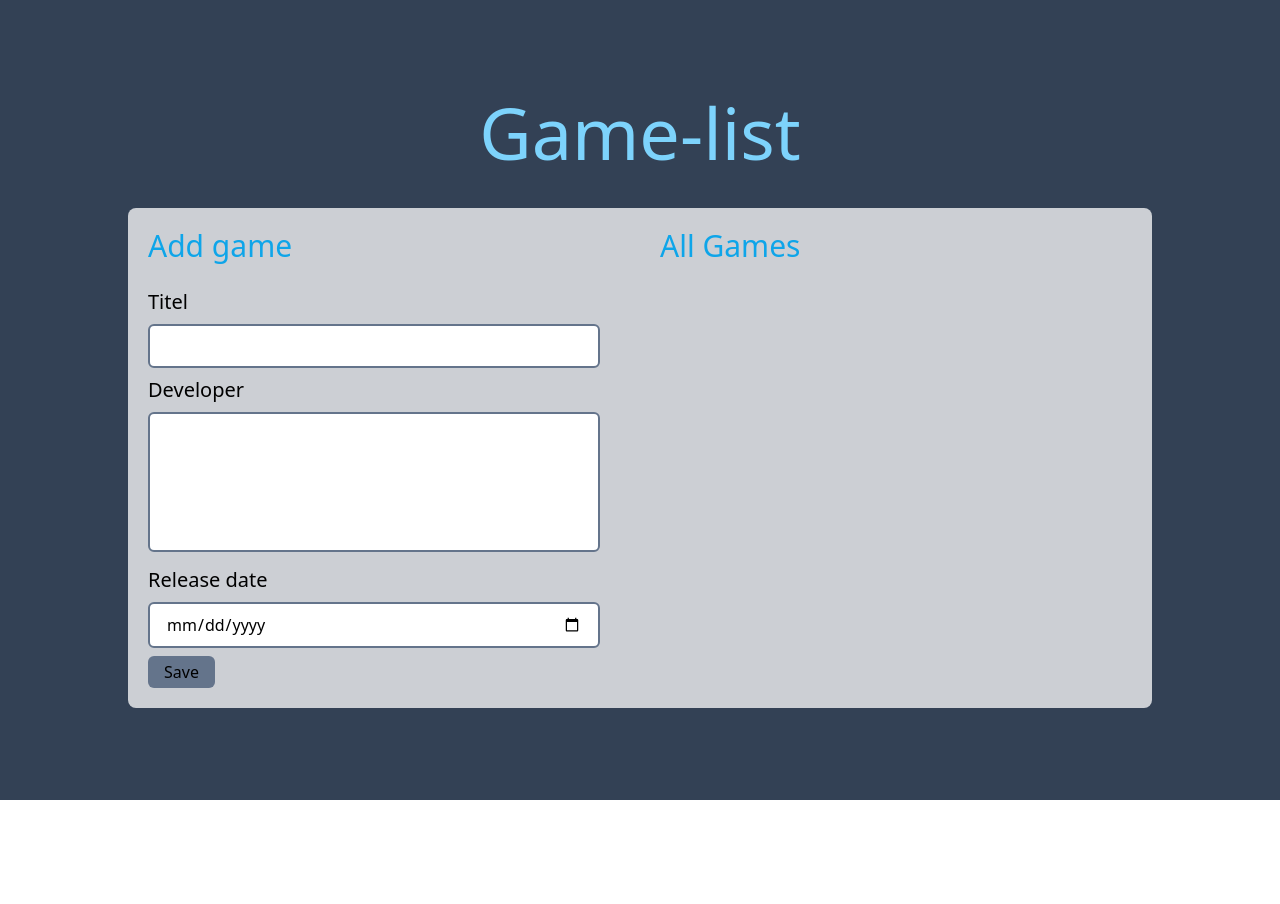
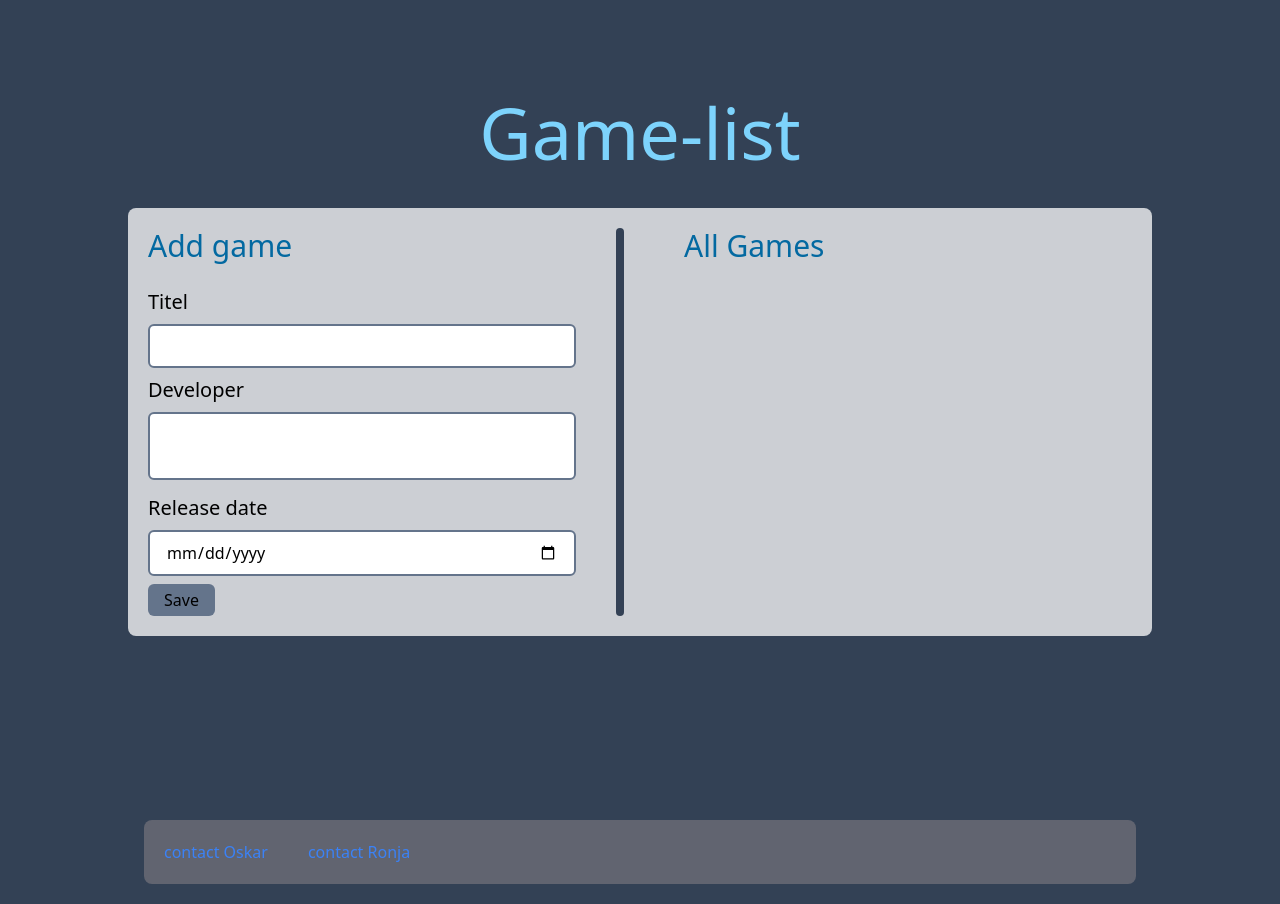
Before and after one commit to Trildie/GIK2F8-Grupp16-Projekt, a website: page client/index.html in a window 1280 px wide. Before the commit the page ends 800 px from the top, so only its background shows below. Drawn offline with nearby package versions, Linux system fonts and the light colour scheme; no server answers.

Commit message:
Fixat layout på sidan
gg ez

```diff
--- a/client/index.html
+++ b/client/index.html
@@ -11,9 +11,9 @@
   <body>
     <main id="root" class="pt-24 bg-slate-700 min-h-screen">
       <h1 class="text-center mb-10 text-7xl text-sky-300">Game-list</h1>
-      <section class="flex gap-10 w-full xl:w-4/5 mx-2 xl:mx-auto bg-white bg-opacity-75 p-5 rounded-lg">
+      <section class="flex gap-10 w-2/5 xl:w-4/5 mx-2 xl:mx-auto bg-white bg-opacity-75 p-5 rounded-lg">
         <section class="flex-1">
-          <h2 class="mb-6 text-3xl text-sky-500">Add game</h2>
+          <h2 class="mb-6 text-3xl text-sky-700">Add game</h2>
           <form id="gameForm" name="gameForm">
             <section class="mb-2">
               <label class="block pr-5 mb-2 text-xl" for="title">Titel</label>
@@ -26,17 +26,17 @@
             </section>
             <section class="mb-2">
               <label class="block pr-5 mb-2 text-xl" for="developer">Developer</label>
-              <p class="message text-sm text-red-700 mb-2 hidden">Error message</p>
+              <p class="message text-sm text-blue-700 mb-2 hidden">Error message</p>
               <textarea
                 maxlength="500"
-                rows="5"
+                rows="2"
                 id="developer"
                 name="developer"
                 class="resize-none w-full rounded-md border-slate-500 border-2 focus-within:outline-none focus:border-slate-600 px-4 py-2"></textarea>
             </section>
             <section class="mb-2">
               <label class="block pr-5 mb-2 text-xl" for="title">Release date</label>
-              <p class="message text-sm text-red-700 mb-2 hidden">Error message</p>
+              <p class="message text-sm text-blue-700 mb-2 hidden">Error message</p>
               <input
                 type="date"
                 id="releaseDate"
@@ -48,13 +48,23 @@
             </button>
           </form>
         </section>
-        <section class="flex-1 px-5">
-          <h2 class="mb-6 text-3xl text-sky-500">All Games</h2>
+        <section class="w-2 bg-slate-700  rounded-md "></section>
+        <section class="flex-1 px-5 w-4/5">
+          <h2 class="mb-6 text-3xl text-sky-700">All Games</h2>
           <ul id="gameList"></ul>
         </section>
+
+
       </section>
     </main>
     <script src="Api.js"></script>
     <script src="script.js"></script>
+    <footer class="flex gap-10 w-5/5 mx-2 xl:mx-auto p-5  bg-slate-700">
+      <section class="bg-zinc-500 flex gap-10 w-3/5 xl:w-4/5 mx-2 xl:mx-auto bg-opacity-75 p-5 rounded-lg ">
+        <a class="text-blue-500 " href="mailto:h21ossjo@du.se"> contact Oskar </a>
+        <a class="text-blue-500 " href="mailto:h20ronjs@du.se"> contact Ronja </a>
+
+      </section>
+    </footer>
   </body>
 </html>
--- a/client/script.js
+++ b/client/script.js
@@ -116,12 +116,12 @@ function rendergame({ id, title, developer, releaseDate }) {
 
 
   let html = `
-    <li class="select-none mt-2 py-2 border-b border-amber-300">
+    <li class="select-none mt-2 py-2 border-b border-blue-300">
       <div class="flex items-center">
-        <h3 class="mb-3 flex-1 text-xl font-bold text-pink-800 uppercase">${title}</h3>
+        <h3 class="mb-3 flex-1 text-xl font-bold text-sky-500 uppercase">${title}</h3>
         <div>
           <span>${releaseDate}</span>
-          <button onclick="deleteGame(${id})" class="inline-block bg-amber-500 text-xs text-amber-900 border border-white px-3 py-1 rounded-md ml-2">Ta bort</button>
+          <button onclick="deleteGame(${id})" class="inline-block bg-blue-500 text-xs text-blue-900 border border-white px-3 py-1 rounded-md ml-2">Ta bort</button>
         </div>
       </div>`;
 
--- a/server/app.js
+++ b/server/app.js
@@ -20,7 +20,7 @@ app
 /* .get tar imot en route dit man skickar förfrågan.*/
   app.get('/games', async (req, res) => {
  try {
-   console.log("shitty nodeman");
+
     //Försöker läsa in från filen games.json
    const games = await fs.readFile('./games.json');
    res.send(JSON.parse(games)); //Skickar tillbaka det inlästa från filen men parsat med json.
```
